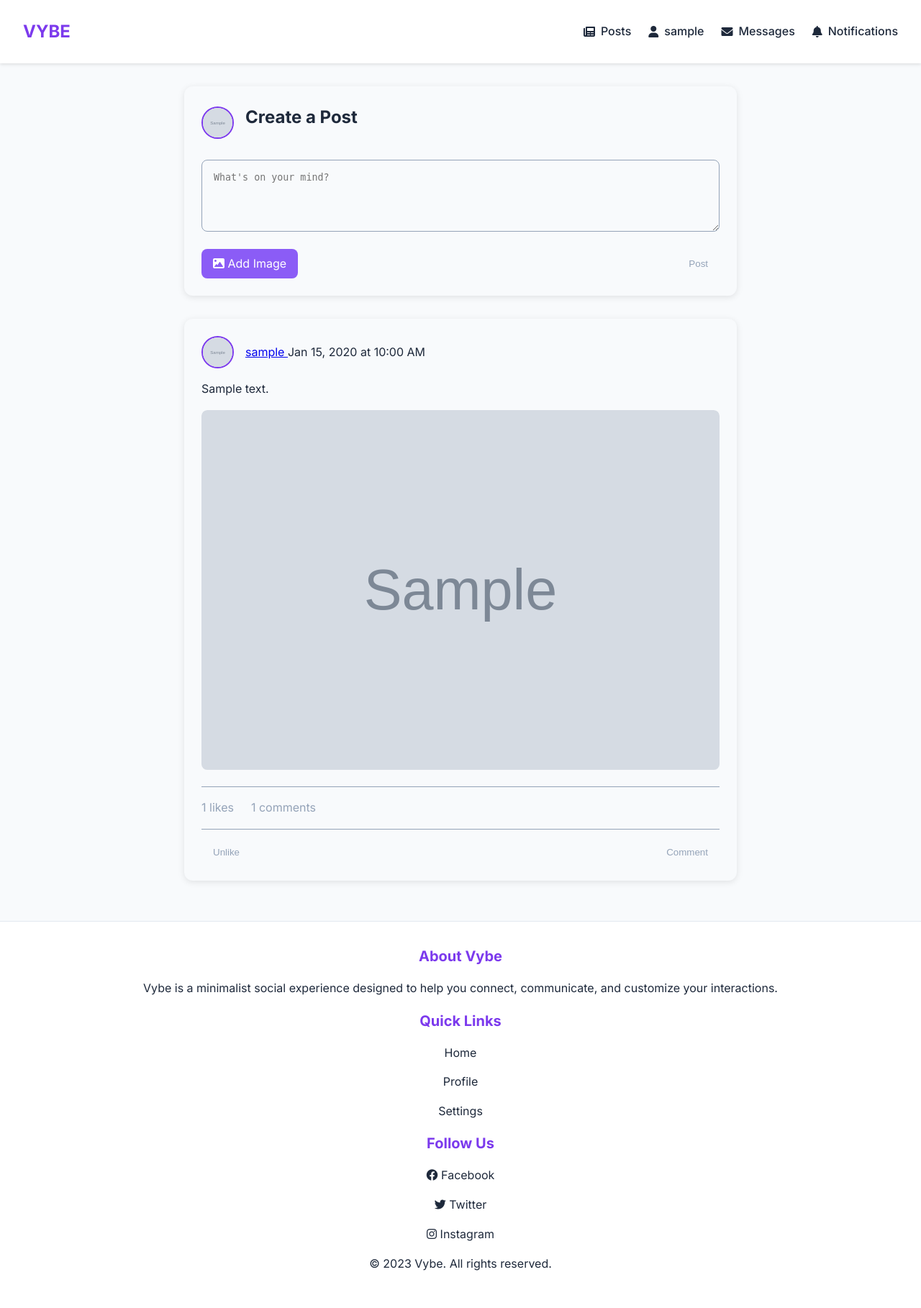
After one commit to Jdawg0309/Vybe, a Flask app: page /posts in a window 1280 px wide. The commit adds this page. Shown: the whole page at 72% size. Run offline with Flask 3, Linux system fonts and the light colour scheme; a user stored in the database is signed in; tables that the repository leaves empty hold one stand-in row (values such as "Sample post"); grey boxes marked "Sample" are stand-in pictures; parts of the project's set-up code (start-up, migrations or seed data) failed here and were passed over.

Commit message:
Added Posts

```diff
--- a/app.py
+++ b/app.py
@@ -3,4 +3,4 @@ from website import create_app, socketio
 app = create_app()
 
 if __name__ == "__main__":
-    socketio.run(app, host="0.0.0.0" ,debug=True)
+    socketio.run(app, host="0.0.0.0" ,debug=True, port=5000)
--- a/website/__init__.py
+++ b/website/__init__.py
@@ -56,7 +56,9 @@ def create_app():
     from .friends import friends
     from .messages import messages_bp  # Updated import
     from .notifications import notifications
+    from .posts import posts
 
+    app.register_blueprint(posts, url_prefix="/")
     app.register_blueprint(auth, url_prefix="/")
     app.register_blueprint(profile, url_prefix="/")
     app.register_blueprint(friends, url_prefix="/")
--- /dev/null
+++ b/website/static/posts.css
@@ -0,0 +1,220 @@
+    /* posts.css */
+.posts-container {
+    max-width: 800px;
+    margin: 0 auto;
+    padding: 0 1rem;
+}
+
+.create-post-card {
+    background-color: var(--light);
+    border-radius: 0.75rem;
+    box-shadow: 0 2px 10px rgba(0, 0, 0, 0.1);
+    padding: 1.5rem;
+    margin-bottom: 2rem;
+}
+
+.dark .create-post-card {
+    background-color: var(--dark-light);
+    box-shadow: 0 2px 10px rgba(0, 0, 0, 0.3);
+}
+
+.post-form-header {
+    display: flex;
+    align-items: center;
+    gap: 1rem;
+    margin-bottom: 1.5rem;
+}
+
+.post-user-avatar {
+    width: 45px;
+    height: 45px;
+    border-radius: 50%;
+    object-fit: cover;
+    border: 2px solid var(--primary);
+}
+
+.create-post-card textarea {
+    width: 100%;
+    min-height: 100px;
+    padding: 1rem;
+    border: 1px solid var(--gray);
+    border-radius: 0.5rem;
+    resize: vertical;
+    background-color: transparent;
+    color: var(--dark);
+}
+
+.dark .create-post-card textarea {
+    color: var(--light);
+    border-color: var(--dark-light);
+}
+
+.post-actions {
+    display: flex;
+    justify-content: space-between;
+    align-items: center;
+    margin-top: 1rem;
+}
+
+.image-upload-btn {
+    background-color: var(--primary-light);
+    color: white;
+    padding: 0.5rem 1rem;
+    border-radius: 0.5rem;
+    cursor: pointer;
+    transition: background-color 0.3s ease;
+}
+
+.image-upload-btn:hover {
+    background-color: var(--primary-dark);
+}
+
+.post-submit-btn {
+    background-color: var(--primary);
+    color: white;
+    padding: 0.75rem 1.5rem;
+    border-radius: 0.5rem;
+    border: none;
+    cursor: pointer;
+    transition: background-color 0.3s ease;
+}
+
+.post-card {
+    background-color: var(--light);
+    border-radius: 0.75rem;
+    box-shadow: 0 2px 10px rgba(0, 0, 0, 0.1);
+    padding: 1.5rem;
+    margin-bottom: 1.5rem;
+}
+
+.dark .post-card {
+    background-color: var(--dark-light);
+    box-shadow: 0 2px 10px rgba(0, 0, 0, 0.3);
+}
+
+.post-header {
+    display: flex;
+    align-items: center;
+    gap: 1rem;
+    margin-bottom: 1rem;
+}
+
+.post-content p {
+    color: var(--dark);
+    line-height: 1.6;
+    margin-bottom: 1rem;
+}
+
+.dark .post-content p {
+    color: var(--light);
+}
+
+.post-image-container {
+    margin: 1rem 0;
+    border-radius: 0.5rem;
+    overflow: hidden;
+}
+
+.post-image {
+    width: 100%;
+    max-height: 500px;
+    object-fit: cover;
+    border-radius: 0.5rem;
+}
+
+.post-stats {
+    display: flex;
+    gap: 1.5rem;
+    padding: 1rem 0;
+    border-top: 1px solid var(--gray);
+    border-bottom: 1px solid var(--gray);
+    margin: 1rem 0;
+    color: var(--gray);
+}
+
+.post-actions button {
+    background: none;
+    border: none;
+    padding: 0.5rem 1rem;
+    border-radius: 0.5rem;
+    color: var(--gray);
+    cursor: pointer;
+    transition: all 0.3s ease;
+}
+
+.post-actions button:hover {
+    background-color: var(--primary-light);
+    color: white;
+}
+
+.comments-section {
+    margin-top: 1.5rem;
+    padding-top: 1.5rem;
+    border-top: 1px solid var(--gray);
+}
+
+.comment-form {
+    display: flex;
+    gap: 1rem;
+    margin-bottom: 1.5rem;
+}
+
+.comment-form input {
+    flex: 1;
+    padding: 0.75rem;
+    border: 1px solid var(--gray);
+    border-radius: 0.5rem;
+    background-color: transparent;
+    color: var(--dark);
+}
+
+.dark .comment-form input {
+    color: var(--light);
+}
+
+.comment {
+    display: flex;
+    gap: 1rem;
+    margin-bottom: 1rem;
+    padding: 1rem;
+    background-color: rgba(25, 118, 210, 0.1);
+    border-radius: 0.5rem;
+}
+
+.comment-user-avatar {
+    width: 40px;
+    height: 40px;
+    border-radius: 50%;
+    object-fit: cover;
+}
+
+.view-more-comments {
+    background: none;
+    border: none;
+    color: var(--primary);
+    cursor: pointer;
+    padding: 0.5rem;
+    transition: opacity 0.3s ease;
+}
+
+.view-more-comments:hover {
+    opacity: 0.8;
+}
+
+@media (max-width: 768px) {
+    .posts-container {
+        padding: 0 0.5rem;
+    }
+
+    .post-card {
+        padding: 1rem;
+    }
+
+    .post-image {
+        max-height: 300px;
+    }
+
+    .comment-form {
+        flex-direction: column;
+    }
+}
--- a/website/templates/base.html
+++ b/website/templates/base.html
@@ -12,6 +12,8 @@
     <link rel="stylesheet" href="{{ url_for('static', filename='notifications.css') }}">
     <link rel="stylesheet" href="{{ url_for('static', filename='home.css') }}">
     <link rel="stylesheet" href="{{ url_for('static', filename='profile.css') }}">
+    <link rel="stylesheet" href="{{ url_for('static', filename='posts.css') }}">
+
 
 
 
@@ -27,7 +29,12 @@
         </button>
         <ul class="navbar-nav" id="navbar-nav">
             {% if current_user.is_authenticated %}
-                <li class="nav-item dropdown">
+            <li class="nav-item">
+                <a class="nav-link" href="{{ url_for('posts.posts_view') }}">
+                    <i class="fas fa-newspaper"></i> Posts
+                </a>
+            </li>
+            <li class="nav-item dropdown">
                     <a class="nav-link dropdown-toggle" href="#">
                         <i class="fas fa-user"></i> {{ current_user.username }}
                     </a>
@@ -127,6 +134,38 @@
         if (savedTheme === 'dark') {
             body.classList.add('dark-theme');
         }
+        // Like posts
+        document.querySelectorAll('.like-btn').forEach(btn => {
+            btn.addEventListener('click', async (e) => {
+                const postId = e.target.dataset.postId;
+                const response = await fetch(`/like_post/${postId}`, { method: 'POST' });
+                const data = await response.json();
+
+                e.target.textContent = data.liked ? 'Unlike' : 'Like';
+                e.target.nextElementSibling.textContent = data.count;
+            });
+        });
+
+        // Add comments
+        document.querySelectorAll('.comment-form').forEach(form => {
+            form.addEventListener('submit', async (e) => {
+                e.preventDefault();
+                const postId = e.target.dataset.postId;
+                const input = e.target.querySelector('input');
+
+                const response = await fetch(`/comment/${postId}`, {
+                    method: 'POST',
+                    headers: { 'Content-Type': 'application/x-www-form-urlencoded' },
+                    body: `content=${encodeURIComponent(input.value)}`
+                });
+
+                const data = await response.json();
+                if (data.success) {
+                    // Add new comment to UI
+                    input.value = '';
+                }
+            });
+        });
     </script>
 </body>
 </html>
--- /dev/null
+++ b/website/templates/posts.html
@@ -0,0 +1,226 @@
+{% extends "base.html" %}
+{% block title %}Posts - Vybe{% endblock %}
+
+{% block content %}
+<div class="posts-container">
+    <!-- Post Creation Form -->
+    {% if current_user.is_authenticated %}
+    <div class="create-post-card">
+        <form action="{{ url_for('posts.create_post') }}" method="POST" enctype="multipart/form-data">
+            <div class="post-form-header">
+                <img src="{{ url_for('static', filename='images/' + current_user.profile_picture) }}"
+                     alt="{{ current_user.username }}" class="post-user-avatar">
+                <h4>Create a Post</h4>
+            </div>
+            <textarea name="content" placeholder="What's on your mind?" required></textarea>
+            <div class="post-actions">
+                <label for="post-image" class="image-upload-btn">
+                    <i class="fas fa-image"></i> Add Image
+                    <input type="file" id="post-image" name="image" accept="image/*" style="display: none;">
+                </label>
+                <button type="submit" class="post-submit-btn">Post</button>
+            </div>
+            <div class="image-preview" id="image-preview" style="display: none;">
+                <img id="preview-image" src="#" alt="Preview" />
+                <button type="button" class="remove-image-btn" onclick="removeImage()">
+                    <i class="fas fa-times"></i>
+                </button>
+            </div>
+        </form>
+    </div>
+    {% endif %}
+
+    <!-- Posts Feed -->
+    <div class="posts-feed">
+        {% for post in posts %}
+        <div class="post-card" id="post-{{ post.id }}">
+            <div class="post-header">
+                <img src="{{ url_for('static', filename='images/' + post.user.profile_picture) }}"
+                     alt="{{ post.user.username }}" class="post-user-avatar">
+                <div class="post-user-info">
+                    <a href="{{ url_for('profile.profile_view', user_id=post.user.id) }}" class="post-username">
+                        {{ post.user.username }}
+                    </a>
+                    <span class="post-time">{{ post.created_at.strftime('%b %d, %Y at %I:%M %p') }}</span>
+                </div>
+            </div>
+
+            <div class="post-content">
+                <p>{{ post.content }}</p>
+                {% if post.image %}
+                <div class="post-image-container">
+                    <img src="{{ url_for('static', filename='images/' + post.image) }}"
+                         alt="Post image" class="post-image">
+                </div>
+                {% endif %}
+            </div>
+
+            <div class="post-stats">
+                <span class="likes-count">{{ post.likes.count() }} likes</span>
+                <span class="comments-count">{{ post.comments.count() }} comments</span>
+            </div>
+
+            <div class="post-actions">
+                <button class="like-btn" data-post-id="{{ post.id }}">
+                    {% if current_user.is_authenticated and post.likes.filter_by(user_id=current_user.id).first() %}
+                        Unlike
+                    {% else %}
+                        Like
+                    {% endif %}
+                </button>
+                <button class="comment-btn" onclick="toggleCommentSection({{ post.id }})">Comment</button>
+            </div>
+
+            <!-- Comments Section -->
+            <div class="comments-section" id="comments-{{ post.id }}" style="display: none;">
+                {% if current_user.is_authenticated %}
+                <form class="comment-form" data-post-id="{{ post.id }}">
+                    <input type="text" placeholder="Write a comment..." required>
+                    <button type="submit">Post</button>
+                </form>
+                {% endif %}
+
+                <div class="comments-list">
+                    {% for comment in post.comments.order_by(Comment.created_at.desc()).limit(5) %}
+                    <div class="comment">
+                        <img src="{{ url_for('static', filename='images/' + comment.user.profile_picture) }}"
+                             alt="{{ comment.user.username }}" class="comment-user-avatar">
+                        <div class="comment-content">
+                            <a href="{{ url_for('profile.profile_view', user_id=comment.user.id) }}"
+                               class="comment-username">{{ comment.user.username }}</a>
+                            <p>{{ comment.content }}</p>
+                            <span class="comment-time">{{ comment.created_at.strftime('%b %d, %Y') }}</span>
+                        </div>
+                    </div>
+                    {% endfor %}
+                </div>
+
+                {% if post.comments.count() > 5 %}
+                <button class="view-more-comments"
+                        onclick="loadMoreComments({{ post.id }}, 5)">
+                    View more comments
+                </button>
+                {% endif %}
+            </div>
+        </div>
+        {% else %}
+        <div class="no-posts">
+            <p>No posts to display. Be the first to post something!</p>
+        </div>
+        {% endfor %}
+    </div>
+</div>
+
+<script>
+    // Comment form submission
+    document.querySelectorAll('.comment-form').forEach(form => {
+        form.addEventListener('submit', async (e) => {
+            e.preventDefault();
+            const postId = e.target.dataset.postId;
+            const input = e.target.querySelector('input');
+            const commentsList = e.target.nextElementSibling;
+
+            try {
+                const response = await fetch(`/comment/${postId}`, {
+                    method: 'POST',
+                    headers: {
+                        'Content-Type': 'application/json',
+                    },
+                    body: JSON.stringify({
+                        content: input.value
+                    })
+                });
+
+                const data = await response.json();
+
+                if (data.success) {
+                    // Create new comment element
+                    const commentElement = document.createElement('div');
+                    commentElement.className = 'comment';
+                    commentElement.innerHTML = `
+                        <img src="{{ url_for('static', filename='images/') }}${data.comment.user_picture}"
+                             alt="${data.comment.username}" class="comment-user-avatar">
+                        <div class="comment-content">
+                            <a href="/profile/${data.comment.user_id}" class="comment-username">
+                                ${data.comment.username}
+                            </a>
+                            <p>${data.comment.content}</p>
+                            <span class="comment-time">Just now</span>
+                        </div>
+                    `;
+
+                    // Insert new comment at the top
+                    if (commentsList.children.length > 0) {
+                        commentsList.insertBefore(commentElement, commentsList.firstChild);
+                    } else {
+                        commentsList.appendChild(commentElement);
+                    }
+
+                    // Update comment count
+                    const postCard = e.target.closest('.post-card');
+                    const commentCount = postCard.querySelector('.comments-count');
+                    const currentCount = parseInt(commentCount.textContent.split(' ')[0]);
+                    commentCount.textContent = `${currentCount + 1} comments`;
+
+                    // Clear input
+                    input.value = '';
+                }
+            } catch (error) {
+                console.error('Error:', error);
+            }
+        });
+    });
+
+    // Toggle comment section
+    function toggleCommentSection(postId) {
+        const commentSection = document.getElementById(`comments-${postId}`);
+        if (commentSection.style.display === 'none' || !commentSection.style.display) {
+            commentSection.style.display = 'block';
+        } else {
+            commentSection.style.display = 'none';
+        }
+    }
+
+    // Like button functionality
+    document.querySelectorAll('.like-btn').forEach(button => {
+        button.addEventListener('click', async (e) => {
+            const postId = e.target.dataset.postId;
+
+            const response = await fetch(`/like/${postId}`, {
+                method: 'POST',
+                headers: {
+                    'Content-Type': 'application/json',
+                }
+            });
+
+            const data = await response.json();
+
+            if (data.success) {
+                // Update like count
+                const postCard = e.target.closest('.post-card');
+                const likeCount = postCard.querySelector('.likes-count');
+                const currentCount = parseInt(likeCount.textContent.split(' ')[0]);
+
+                // Update like count and button text
+                if (data.action === 'liked') {
+                    likeCount.textContent = `${currentCount + 1} likes`;
+                    e.target.textContent = 'Unlike';
+                } else {
+                    likeCount.textContent = `${currentCount - 1} likes`;
+                    e.target.textContent = 'Like';
+                }
+            }
+        });
+    });
+
+    // Toggle comment section
+    function toggleCommentSection(postId) {
+        const commentSection = document.getElementById(`comments-${postId}`);
+        if (commentSection.style.display === 'none' || !commentSection.style.display) {
+            commentSection.style.display = 'block';
+        } else {
+            commentSection.style.display = 'none';
+        }
+    }
+</script>
+{% endblock %}
```
Also changed, not shown: website/models.py (+27 -0 lines), website/posts.py (added, +88 -0 lines), website/static/images/post_1742999264.952477.png (added), website/static/images/post_1742999734.658396.jpeg (added), website/static/images/post_1743000105.785693.jpeg (added), website/static/images/user_3_IMG_2557.jpeg (added).
